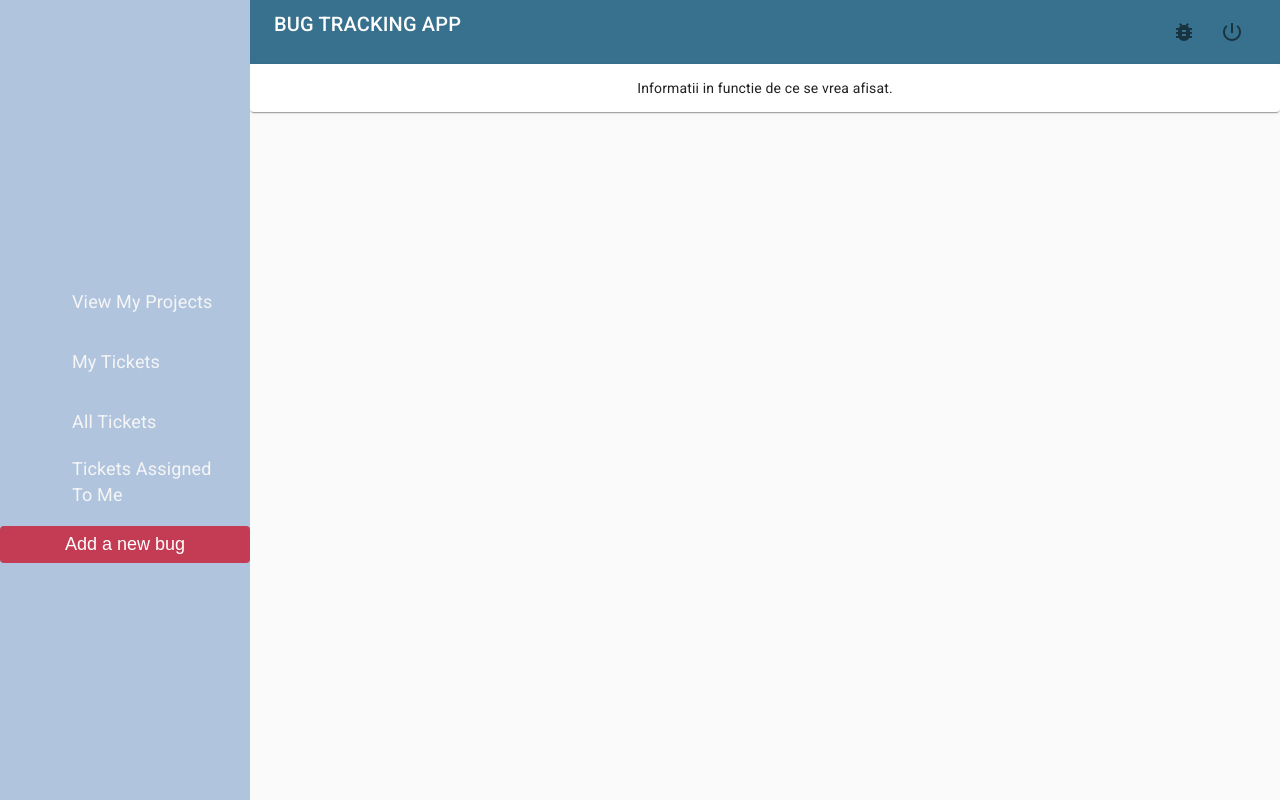
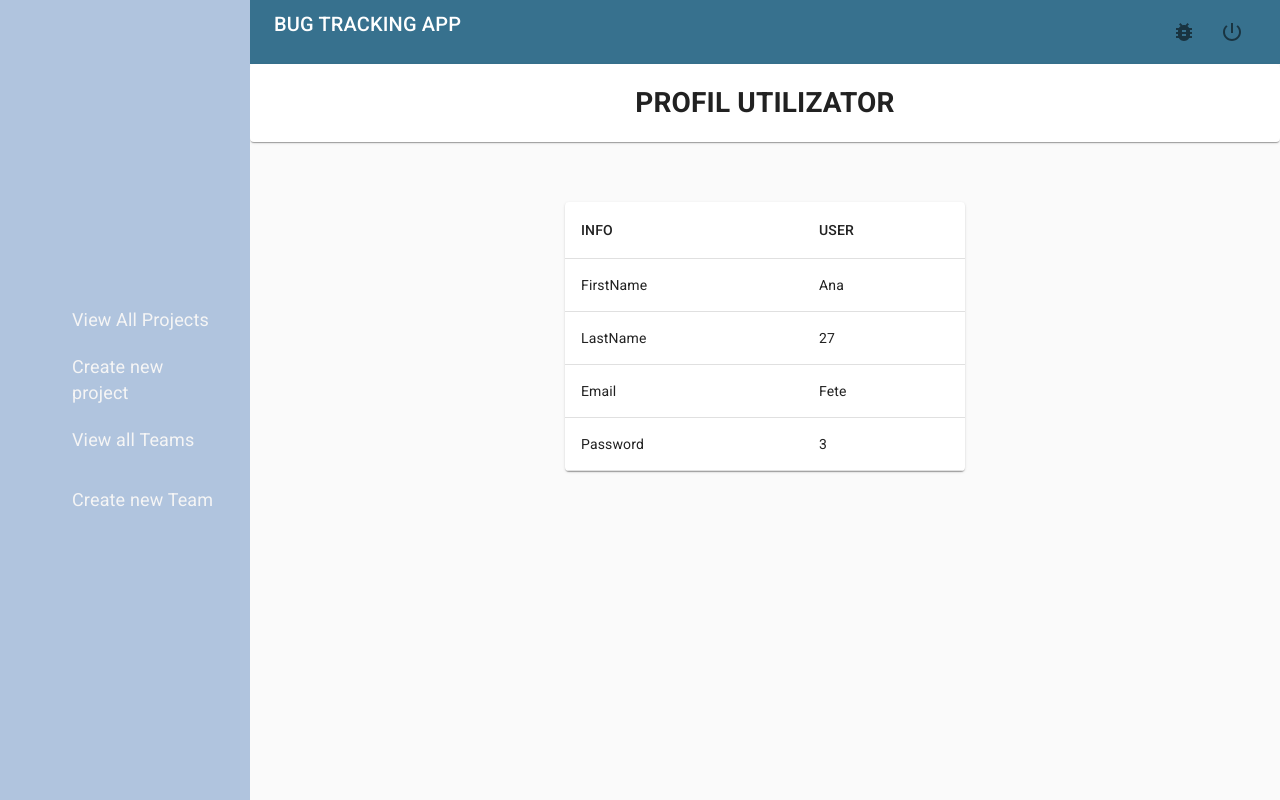
Before and after one commit to tddrrr/bug-tracking, a React (Create React App) app in the folder front/: page /dashboard in a window 1280 px wide. Built offline with nearby package versions, Linux system fonts and the light colour scheme.

Commit message:
dashboard

```diff
--- a/front/src/App.js
+++ b/front/src/App.js
@@ -16,6 +16,7 @@ class App extends Component {
           <Route path="/register" exact component={Register}></Route>
           <Route path="/dashboard" exact component={Dashboard}></Route>
 
+
         </Switch>
       </BrowserRouter>
     )
--- a/front/src/components/Dashboard.js
+++ b/front/src/components/Dashboard.js
@@ -3,7 +3,9 @@ import React, { Component } from 'react'
 import SideMenu from './DashboardComponents/SideMenu/SideMenu';
 import Header from './DashboardComponents/Header'
 import PageHeader from './DashboardComponents/PageHeader'
-import { CssBaseline } from '@material-ui/core';
+import { Table, CssBaseline, TableBody, TableCell, TableContainer, TableHead, TableRow, Paper } from '@material-ui/core';
+// import {router} from '../../../routes';
+// import {get} from '../../../controllers/user'
 
 const styles = {
   appMain: {
@@ -12,32 +14,75 @@ const styles = {
   },
   background: {
     default: "#f4f5fd"
+  },
+
+  table: {
+    width: '100%'
+  },
+  TableContainer: {
+    width: '50%',
+    allign: 'center'
   }
+}
+function createData(info, infouser) {
+  return { info, infouser };
+}
 
-}
-// function changeProps(t, st){
-//   this.state.titlu=t;
-//   this.state.subtitlu=st;
-// }
-// const titleConst = "Titlu din props, in functie de ce apelam"
+const rows = [
+  createData('FirstName', "Ana"),
+  createData('LastName', 27),
+  createData('Email', "Fete"),
+  createData('Password', 3)
+];
+
+
 class Dashboard extends Component {
   constructor(props) {
     super(props)
 
     this.state = {
-        titlu: props.titlu,
-        subtitlu: props.subtitlu
+
     }
   }
+
+//   async componentDidMount() {
+//     let data = await get(router);
+//     if (data.hasErrors){
+//         alert(data.message);
+//         return;
+//     }
+
+//     this.setState({rows: data});
+// }
+
+
   render() {
     return (
       <>
-
-
         <SideMenu name="home"></SideMenu>
         <div className="App" style={styles.appMain}>
           <Header></Header>
           <PageHeader title={this.state.titlu} subtitle={this.state.subtitlu}></PageHeader>
+          <br></br><br></br><br></br>
+          <TableContainer style={{ width: 400, margin: 'auto' }} component={Paper}>
+            <Table style={styles.table} aria-label="simple table" >
+              <TableHead>
+                <TableRow >
+                  <TableCell>INFO</TableCell>
+                  <TableCell align="left">USER</TableCell>
+                </TableRow>
+              </TableHead>
+              <TableBody>
+                {rows.map((row) => (
+                  <TableRow align="left" key={row.info} hover="true">
+                    <TableCell component="th" scope="row">{row.info}</TableCell>
+                    <TableCell >{row.infouser}</TableCell>
+
+                  </TableRow>
+                ))}
+              </TableBody>
+            </Table>
+          </TableContainer>
         </div>
         <CssBaseline />
       </>
--- a/front/src/components/DashboardComponents/PageHeader.js
+++ b/front/src/components/DashboardComponents/PageHeader.js
@@ -12,6 +12,7 @@ const styles = {
        // backgroundColor: "blue"
     }
 
+
 }
 
 const PageHeader = (props) => (
@@ -24,9 +25,9 @@ const PageHeader = (props) => (
                 {props.subtitle}
             </Typography>
             <Container fixed >
-                <p>
-                    Informatii in functie de ce se vrea afisat.
-                </p>
+                <h1>
+                    PROFIL UTILIZATOR
+                </h1>
 
             </Container>
         </Card >
--- a/front/src/components/DashboardComponents/SideMenu/SideMenu.js
+++ b/front/src/components/DashboardComponents/SideMenu/SideMenu.js
@@ -51,7 +51,6 @@ class SideMenu extends Component {
                     })}
 
                 </ul>
-                <Button>Add a new bug</Button>
             </nav>
 
         )
--- a/front/src/components/DashboardComponents/SideMenu/SideMenuItem.js
+++ b/front/src/components/DashboardComponents/SideMenu/SideMenuItem.js
@@ -1,22 +1,22 @@
 export const MenuItems=[
     {
-        title:'View My Projects',
-        path:'../dashboard/my_pojects',
+        title:'View All Projects',
+        path:'../dashboard/all_projects',
         cName:'nav-links'
     },
     {
-        title:'My Tickets',
-        path:'../dashboard/my_tickets',
+        title:'Create new project',
+        path:'../dashboard/create_project',
         cName:'nav-links'
     },
     {
-        title:'All Tickets',
-        path:'../dashboard/all_tickets',
+        title:'View all Teams',
+        path:'../dashboard/view_teams',
         cName:'nav-links'
     },
     {
-        title:'Tickets Assigned To Me',
-        path:'../dashboard/tickets_assigned_to_me',
+        title:'Create new Team',
+        path:'../dashboard/create_teams',
         cName:'nav-links'
     }
 ]
```
Also changed, not shown: 1 other file (tests, documents, lock files or other folders).
